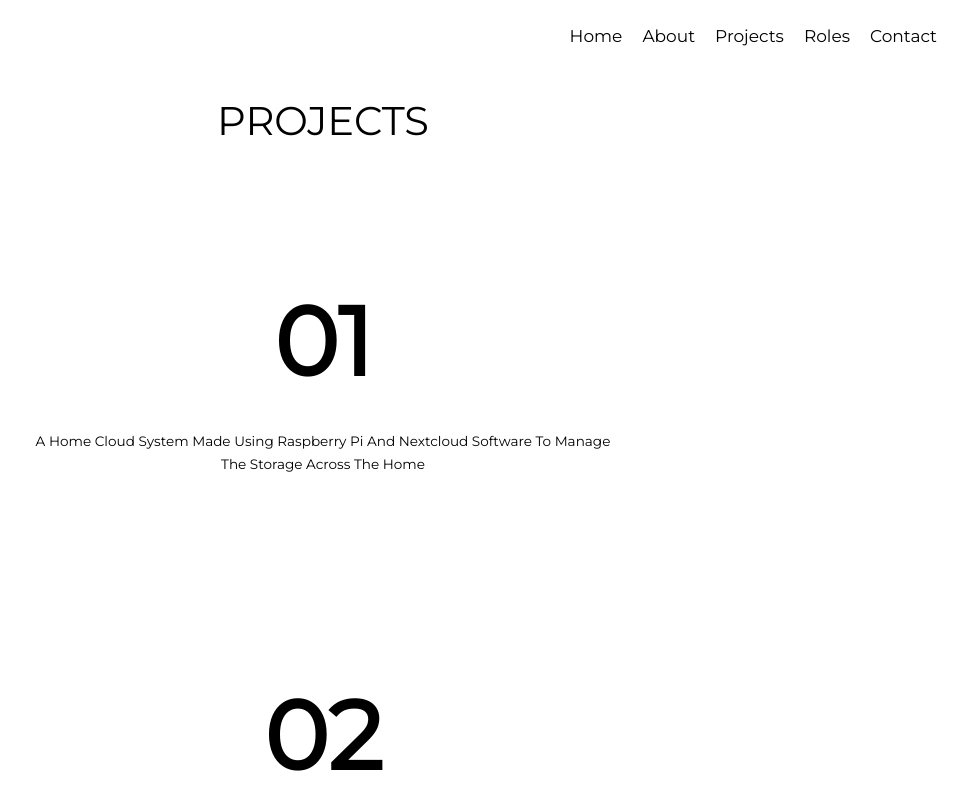
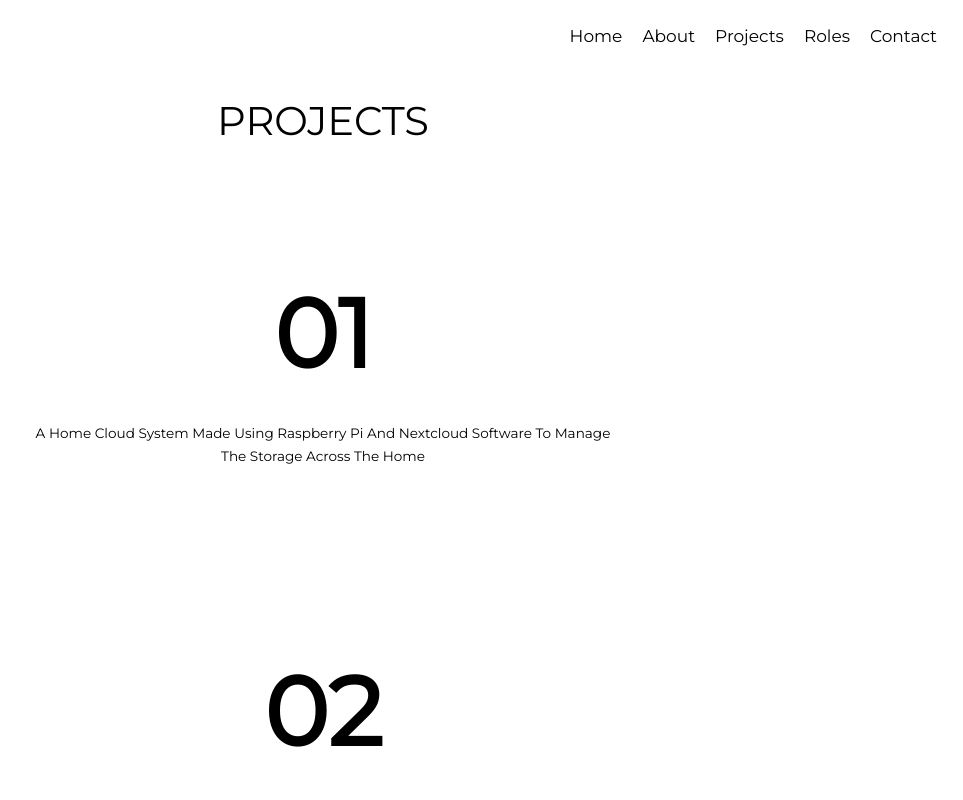
Before and after one commit to Pinto565/portfolio-react, a React (Create React App) app: page /projects in a window 1280 px wide. Shown: the top 800 px of the page, without its empty margins (317-1280 px from the left). Built offline with nearby package versions, Linux system fonts and the light colour scheme.

Commit message:
Update App.css

```diff
--- a/src/App.css
+++ b/src/App.css
@@ -123,11 +123,11 @@ body {
   align-items: center;
   flex-wrap: wrap;
   justify-content: center;
-  margin-top: 2rem;
+  margin-top: 1.75rem;
 }
 
 .project-content {
-  margin: 4rem 0rem;
+  margin: 3.5rem 0rem;
   padding: 1rem;
   text-align: center;
   width: 40rem;
```
